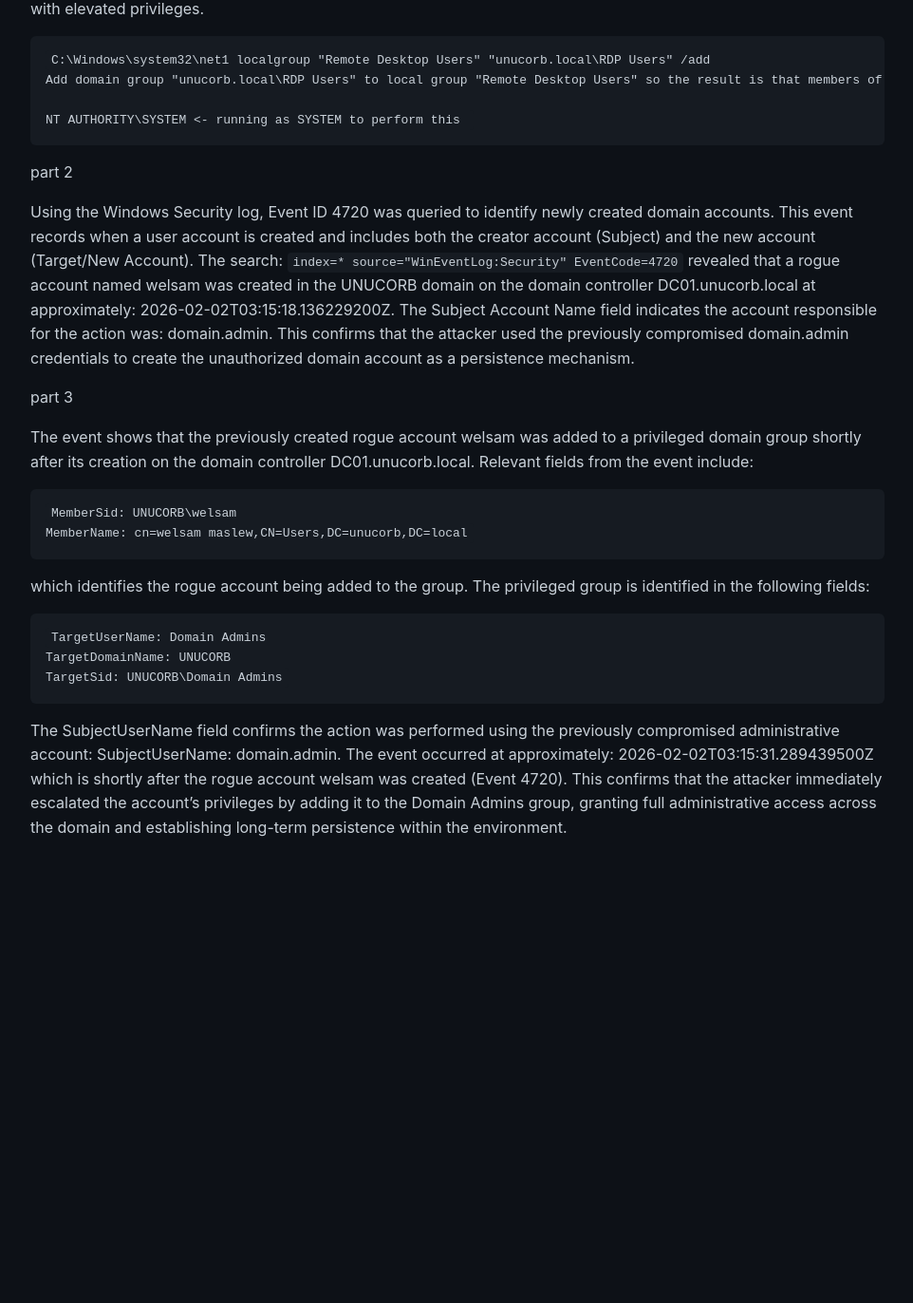
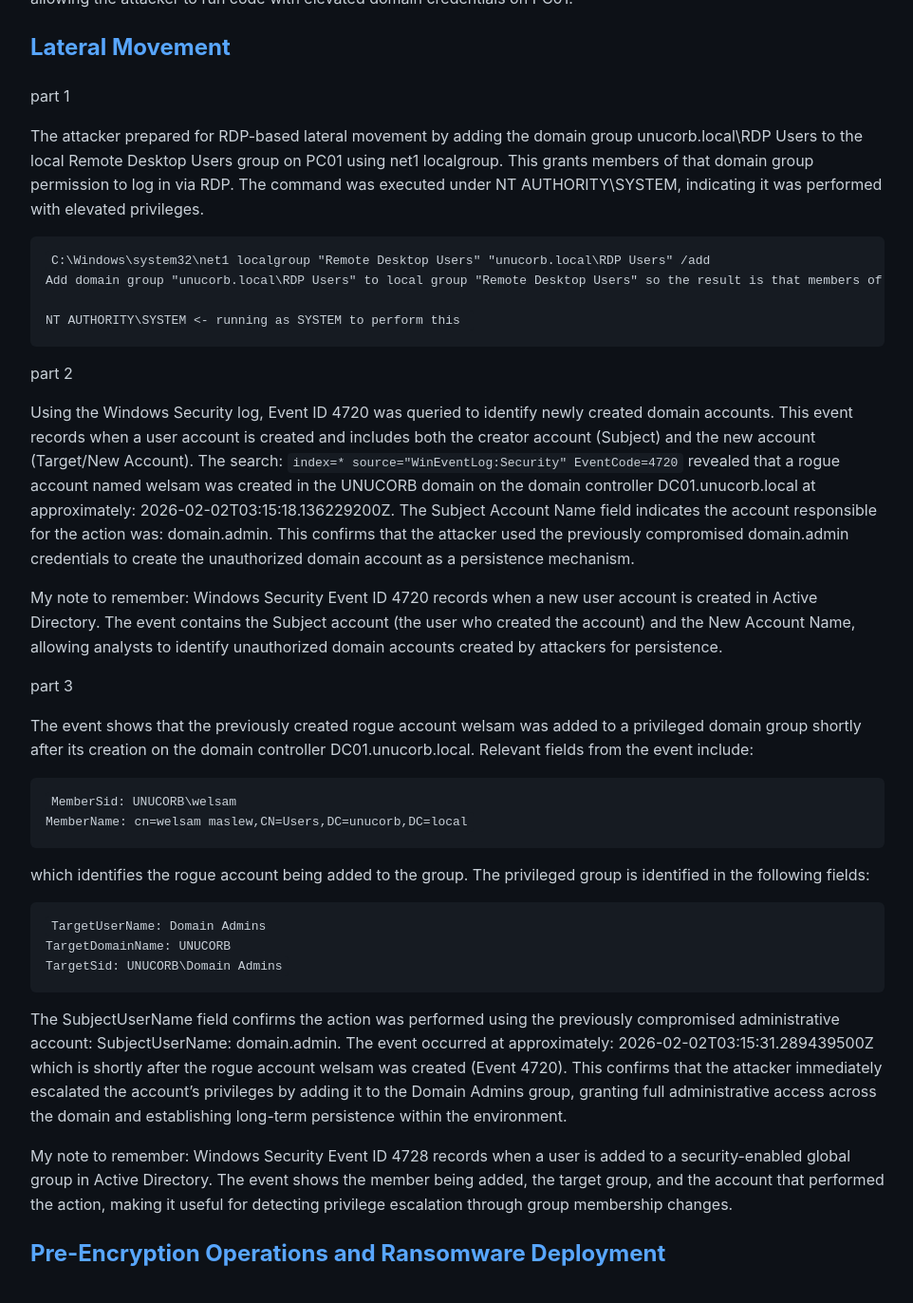
Before and after one commit to soreRum/soreRum.github.io, a Jekyll site: the page built from _posts/2026-03-8-Poisoned-PyTorch-Lab.md, in a window 1280 px wide and 1400 px high, scrolled down 4384 px. Shown: the top 1372 px of the window at 95% size, without its empty margins (158-1120 px from the left). Built offline with Jekyll 4.4.1, drawn with Linux system fonts in a browser that asks for light colours; our own code applies the rules of GitHub Pages for plain Markdown files; before the commit the page ends 5325 px from its top, so only the background shows below that; some of the changed text lies outside the part shown.

Commit message:
Update 2026-03-8-Poisoned-PyTorch-Lab.md

````diff
--- a/_posts/2026-03-8-Poisoned-PyTorch-Lab.md
+++ b/_posts/2026-03-8-Poisoned-PyTorch-Lab.md
@@ -17,6 +17,8 @@
 
 The origin of this instrusion came from a script the developer ran in his AI/ML project directory, `C:\Users\michelvic\torch-inference-stack\training\train.py`.
 At 2026-02-02 01:17:01, torch lib already imported meaning the malicious PS command from above executed on PC01. Pivoting to outbound comms (Event ID 3 -- Sysmon Logs) from PC01 following the PS download, michelvic (worksation) contacted <54.93.78.216:80> to grab the first stage payload. This was at 2/2/2026 1:17:06 AM which coorelates with the powershell command execution seconds before. The IP was also visible above from the Sysmon Event ID 1 log too.
+
+My note to remember: Sysmon Event ID 3 records network connections initiated by a process. It includes the source host, destination IP, destination port, and the process responsible for the connection. This event is useful for identifying command-and-control traffic, payload downloads, or lateral movement attempts originating from a compromised host.
 
 Discovery
 --------
@@ -124,6 +126,8 @@
 ```
 The attacker found exposed creds from unattend.xml. The attacker will most likely construct its lateral movement through these PS encoded commands as seen throughout the whole attack chain/investigation from the DLL that was placed to persist/run all these PS commands.
 
+My note to remember: Sysmon Event ID 1 records process creation events, including the executable path and full command line used to launch the process. This allows analysts to identify malicious command execution, such as encoded PowerShell commands used for credential hunting, reconnaissance, or payload execution.
+
 Successful Pirvesc + Persistence #2
 --------------------------------
 The attacker used credentials recovered from the deployment artifact to register a scheduled task named “Chroom Updates” via PowerShell. The task was configured to run a malicious DLL using rundll32.exe under the DOMAIN\domain.admin account with highest privileges, establishing persistence and enabling privileged execution on the compromised system.
@@ -161,6 +165,8 @@
 
 Using the Windows Security log, Event ID 4720 was queried to identify newly created domain accounts. This event records when a user account is created and includes both the creator account (Subject) and the new account (Target/New Account). The search: `index=* source="WinEventLog:Security" EventCode=4720` revealed that a rogue account named welsam was created in the UNUCORB domain on the domain controller DC01.unucorb.local at approximately: 2026-02-02T03:15:18.136229200Z. The Subject Account Name field indicates the account responsible for the action was: domain.admin. This confirms that the attacker used the previously compromised domain.admin credentials to create the unauthorized domain account as a persistence mechanism.
 
+My note to remember: Windows Security Event ID 4720 records when a new user account is created in Active Directory. The event contains the Subject account (the user who created the account) and the New Account Name, allowing analysts to identify unauthorized domain accounts created by attackers for persistence.
+
 part 3
 
 The event shows that the previously created rogue account welsam was added to a privileged domain group shortly after its creation on the domain controller DC01.unucorb.local. Relevant fields from the event include:
@@ -175,3 +181,8 @@
 TargetSid: UNUCORB\Domain Admins
 ```
 The SubjectUserName field confirms the action was performed using the previously compromised administrative account: SubjectUserName: domain.admin. The event occurred at approximately: 2026-02-02T03:15:31.289439500Z which is shortly after the rogue account welsam was created (Event 4720). This confirms that the attacker immediately escalated the account's privileges by adding it to the Domain Admins group, granting full administrative access across the domain and establishing long-term persistence within the environment.
+
+My note to remember: Windows Security Event ID 4728 records when a user is added to a security-enabled global group in Active Directory. The event shows the member being added, the target group, and the account that performed the action, making it useful for detecting privilege escalation through group membership changes.
+
+Pre-Encryption Operations and Ransomware Deployment
+---------------------------------------------------
````
